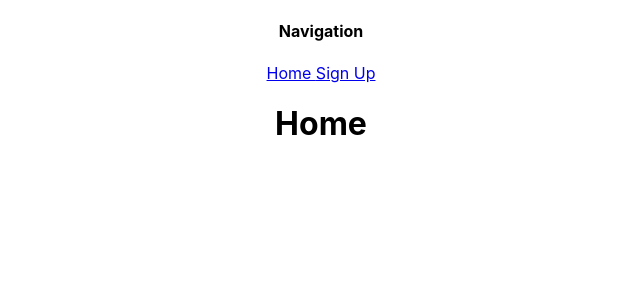
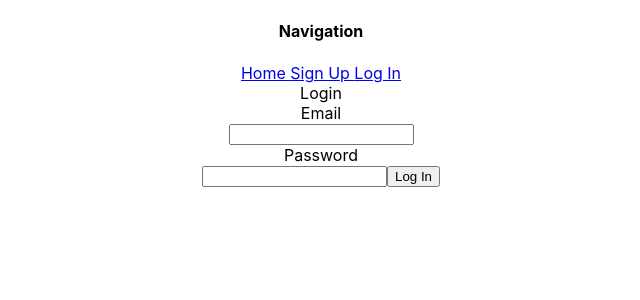
Before and after one commit to badihaki/phase-4-project, a React (Create React App) app in the folder client/: page /login in a window 1280 px wide. Shown: the top 300 px of the page, without its empty margins (319-959 px from the left). Built offline with nearby package versions, Linux system fonts and the light colour scheme; no server answers.

Commit message:
made login.js component, gave it a simple form

```diff
--- a/client/src/App.js
+++ b/client/src/App.js
@@ -4,7 +4,8 @@
 import {BrowserRouter, Switch, Route} from "react-router-dom";
 import NavigationBar from './NavigationBar';
 import Home from './Home';
-import NewPlayer from './NewPlayer';
+import NewPlayer from './Components/NewPlayer';
+import LogIn from './Components/LogIn';
 
 function App() {
 
@@ -30,6 +31,9 @@
           <Route path={"/signup"}>
             <NewPlayer />
           </Route>
+          <Route path={"/login"}>
+            <LogIn />
+          </Route>
           <Route path="/">
             <Home />
           </Route>
--- /dev/null
+++ b/client/src/Components/LogIn.js
@@ -0,0 +1,21 @@
+import React from "react";
+
+function LogIn(){
+    return(
+        <div>
+            Login
+            <form>
+                Email
+                <br />
+                <input type={"email"} name="email" />
+                <br />
+                Password
+                <br />
+                <input type={"password"} name="password" />
+                <button type="Submit">Log In</button>
+            </form>
+        </div>
+    )
+}
+
+export default LogIn;
--- a/client/src/NavigationBar.js
+++ b/client/src/NavigationBar.js
@@ -10,6 +10,7 @@
             <h4>Navigation</h4>
             <Link to={"/"}> Home </Link>
             <Link to={"/signup"}> Sign Up </Link>
+            <Link to={"/login"}> Log In </Link>
         </div>
     )
 }
```
Also changed, not shown: client/src/Components/NewPlayer.js (renamed from client/src/NewPlayer.js), 2 other files (tests, documents, lock files or other folders).
